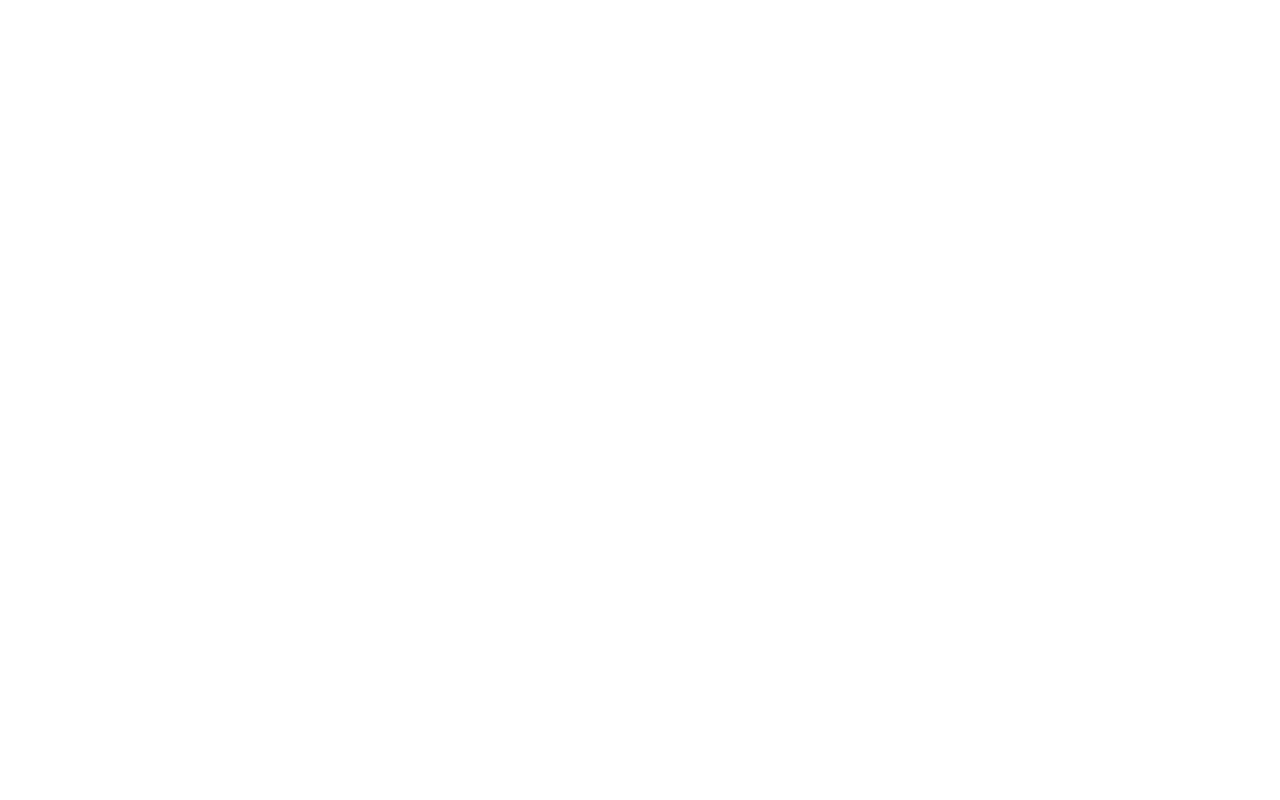
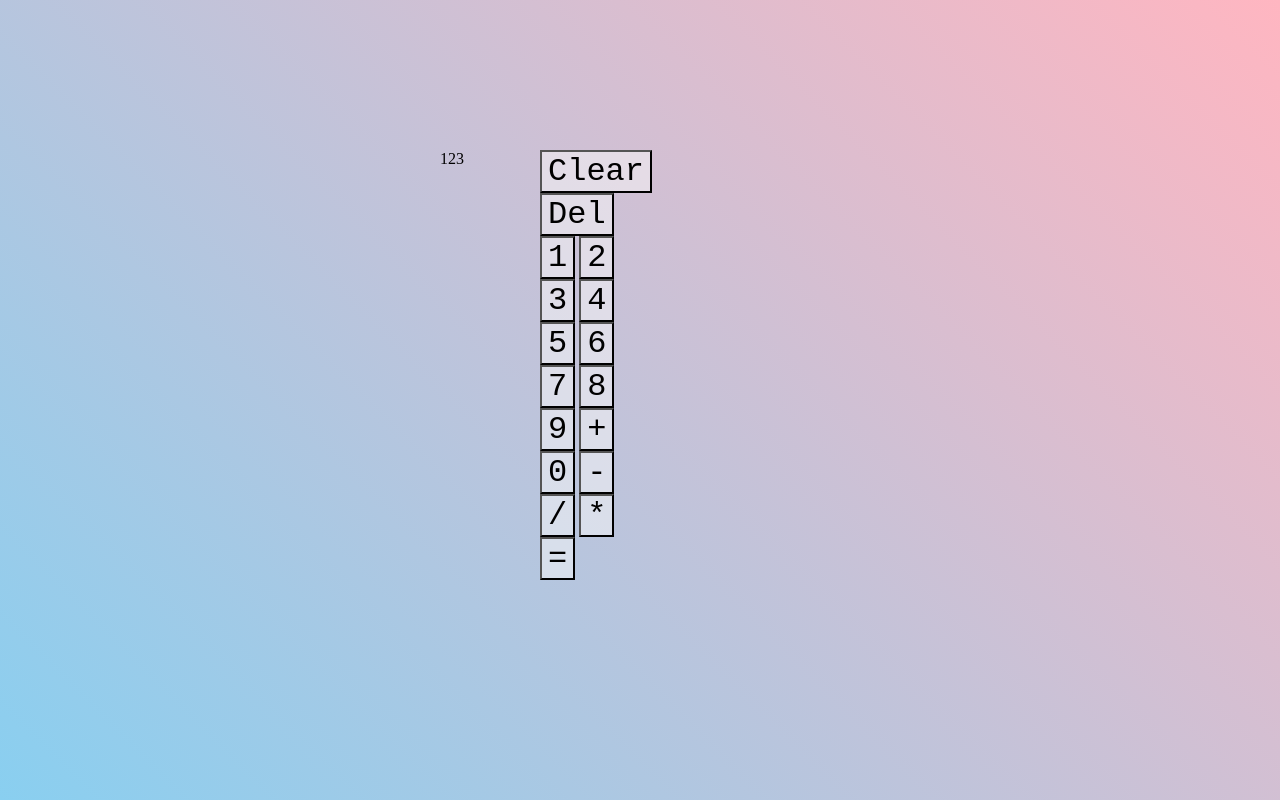
Before and after one commit to Brandon-Seda/Calculator, a plain HTML site: page index.html in a window 1280 px wide. Drawn offline with Linux system fonts and the light colour scheme.

Commit message:
added background color.. changed font sizing

```diff
--- a/index.html
+++ b/index.html
@@ -12,6 +12,29 @@
     <link rel="stylesheet" href="style.css">
 
     <body>
+        <div class="calculator-container">
+            <div class="text-field">123</div>
+            <div class="button-container">
+                <button class="double" id="clear">Clear</button>
+                <button class="double" id="delete">Del</button>
+                <button class="number" id="1">1</button>
+                <button class="number" id="2">2</button>
+                <button class="number" id="3">3</button>
+                <button class="number" id="4">4</button>
+                <button class="number" id="5">5</button>
+                <button class="number" id="6">6</button>
+                <button class="number" id="7">7</button>
+                <button class="number" id="8">8</button>
+                <button class="number" id="9">9</button>
+                <button class="operator" id="+">+</button>
+                <button class="number" id="0">0</button>
+                <button class="operator" id="-">-</button>
+                <button class="operator" id="/">/</button>
+                <button class="operator" id="*">*</button>
+                <button class="operator" id="=">=</button>
+            </div>
+
+        </div>
 
 
         <script src="scripts.js" defer></script>
--- a/style.css
+++ b/style.css
@@ -0,0 +1,24 @@
+
+body{
+    margin: 0;
+    padding: 0;
+    background-image: linear-gradient(45deg, #89Cff0, #ffb6c1);
+}
+
+
+.calculator-container{
+    display:grid;
+    justify-content: center;
+    align-content: center;
+    min-height: 100vh;
+    grid-template-columns: repeat(4, 100px);
+    grid-template-rows: repeat(5, 100px);
+}
+
+button{
+    outline: none;
+    font-family:monospace, sans-serif;
+    font-size: 2rem;
+    border-radius: 2px gray;
+    background-color: rgba(250, 250, 250, 50%);
+}
```
